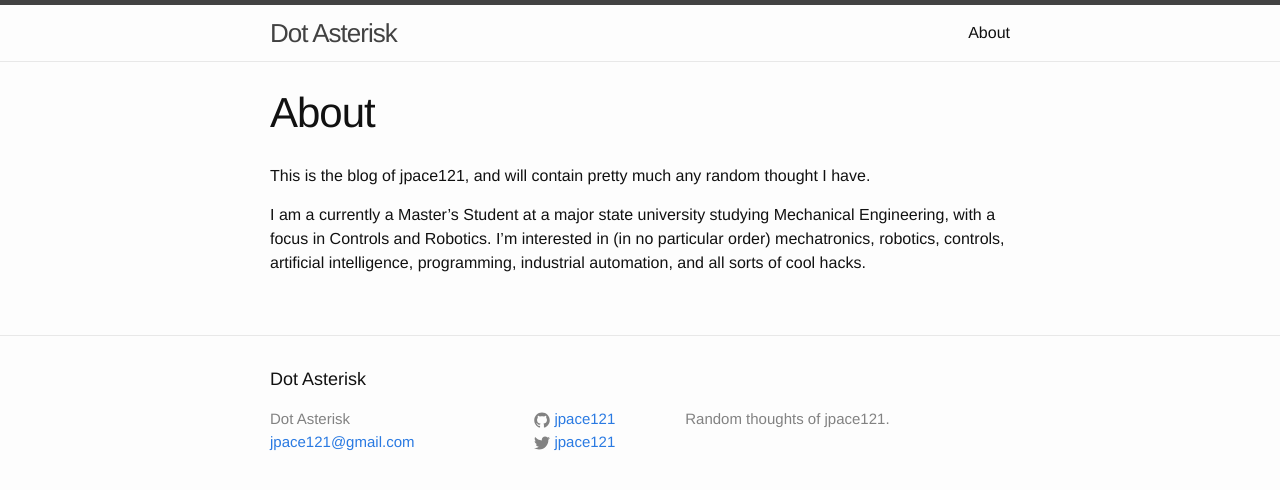
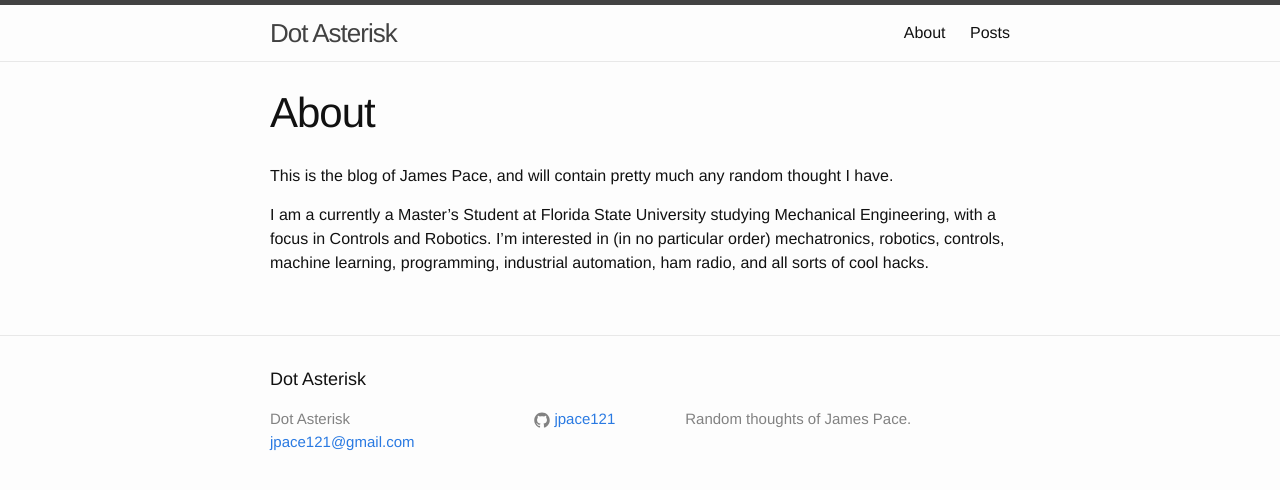
Before and after one commit to jpace121/github-site-old, a Jekyll site: the page built from about.md, in a window 1280 px wide. Shown: the top 490 px of the page. Built offline with Jekyll 4.4.1, drawn with Linux system fonts in a browser that asks for light colours.

Commit message:
Update pages.

```diff
--- a/_config.yml
+++ b/_config.yml
@@ -9,10 +9,9 @@
 title: Dot Asterisk
 email: jpace121@gmail.com
 description: > # this means to ignore newlines until "baseurl:"
- Random thoughts of jpace121.
+ Random thoughts of James Pace.
 baseurl: "" # the subpath of your site, e.g. /blog
 url: "www.github.io/jpace121" # the base hostname & protocol for your site
-twitter_username: jpace121
 github_username:  jpace121
 
 # Build settings
--- a/about.md
+++ b/about.md
@@ -4,11 +4,11 @@ title: About
 permalink: /about/
 ---
 
-This is the blog of jpace121, and will contain pretty much any random thought
+This is the blog of James Pace, and will contain pretty much any random thought
 I have.
 
-I am a currently a Master's Student at a major state university studying
-Mechanical Engineering, with a focus in Controls and Robotics. I'm interested
-in (in no particular order) mechatronics, robotics, controls, artificial
-intelligence, programming, industrial automation, and all sorts of cool
-hacks.
+I am a currently a Master's Student at Florida State University studying
+Mechanical Engineering, with a focus in Controls and Robotics.
+I'm interested in (in no particular order) mechatronics, robotics,
+controls, machine learning, programming, industrial automation,
+ham radio, and all sorts of cool hacks.
```
Also changed, not shown: index.html (+12 -17 lines), posts.html (added, +25 -0 lines).
